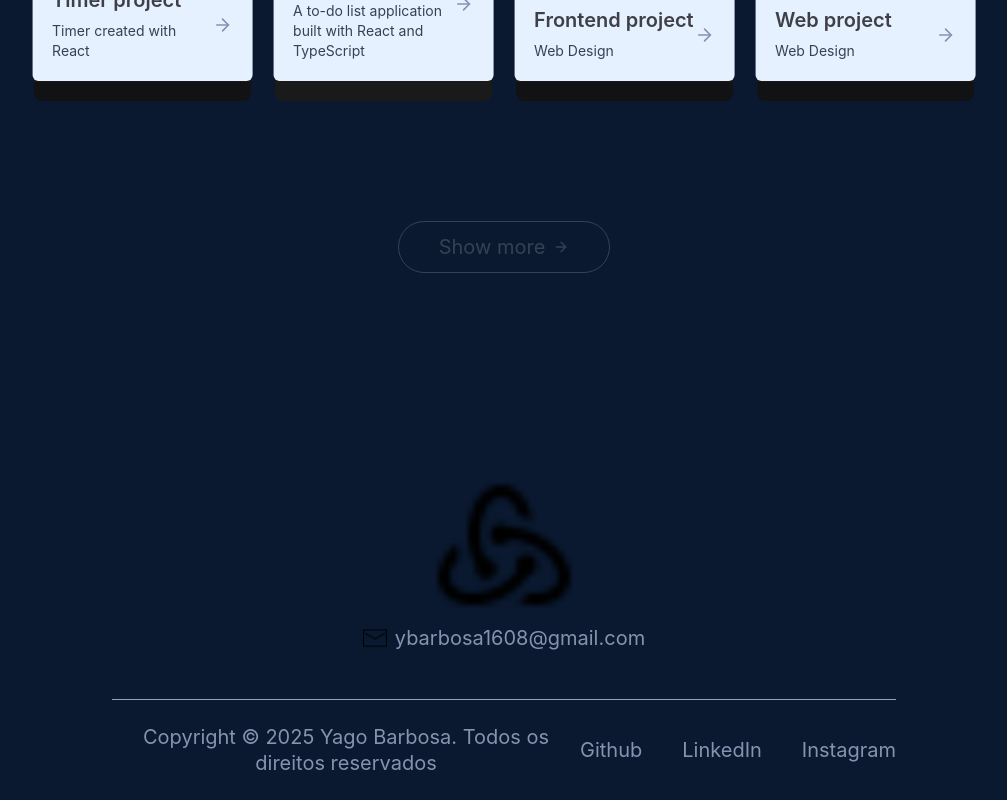
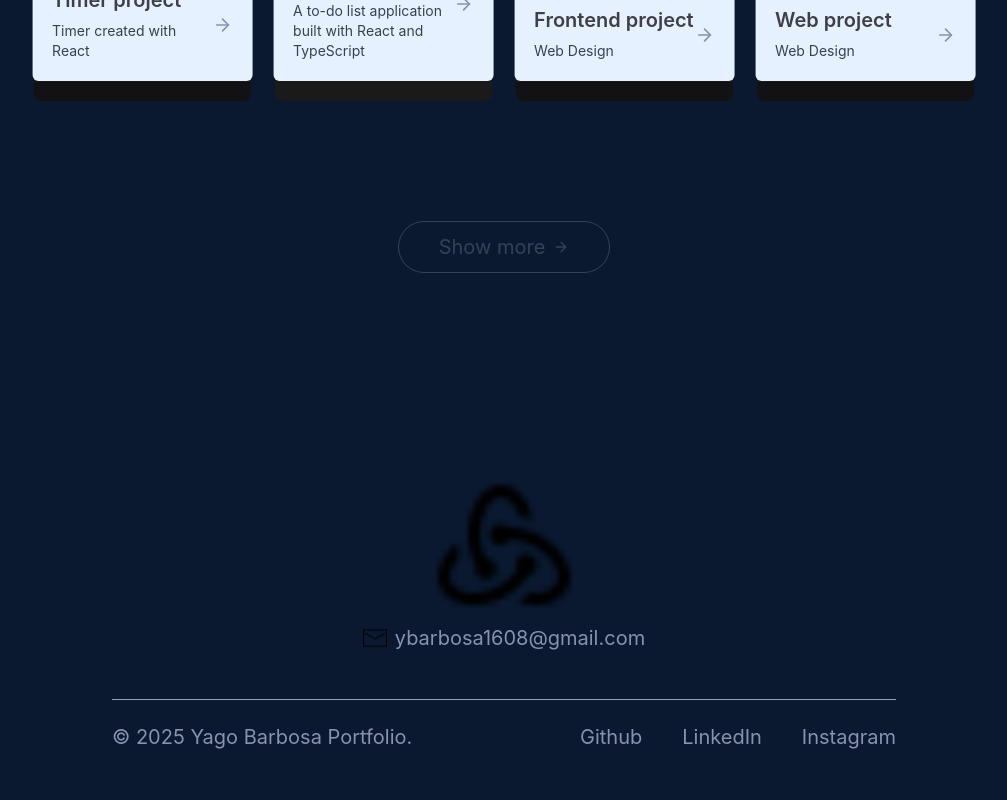
Before and after one commit to YagoB16/web-profile, a Next.js app: page / in a window 1280 px wide. Shown: the part 2792-3592 px from the top of the page, without its empty margins (136-1143 px from the left). After the commit the page ends 3566 px from the top, so only its background shows below. Built offline with nearby package versions, Linux system fonts and the light colour scheme.

Commit message:
Update Footer: adicionado função para pegar ano atual

```diff
--- a/src/components/Footer.tsx
+++ b/src/components/Footer.tsx
@@ -16,7 +16,7 @@ function Footer() {
       </div>
 
       <div className='text-center sm:flex items-center justify-between border-t border-gray-400 mx-[10%] mt-12 py-6'>
-        <p>Copyright © 2025 Yago Barbosa. Todos os direitos reservados</p>
+        <p> © {new Date().getFullYear()} Yago Barbosa Portfolio.</p>
         <ul className='flex items-center justify-center gap-10 mt-4 sm:mt-0'>
           <li>
             <a target='_blank' href="">Github</a>
```
